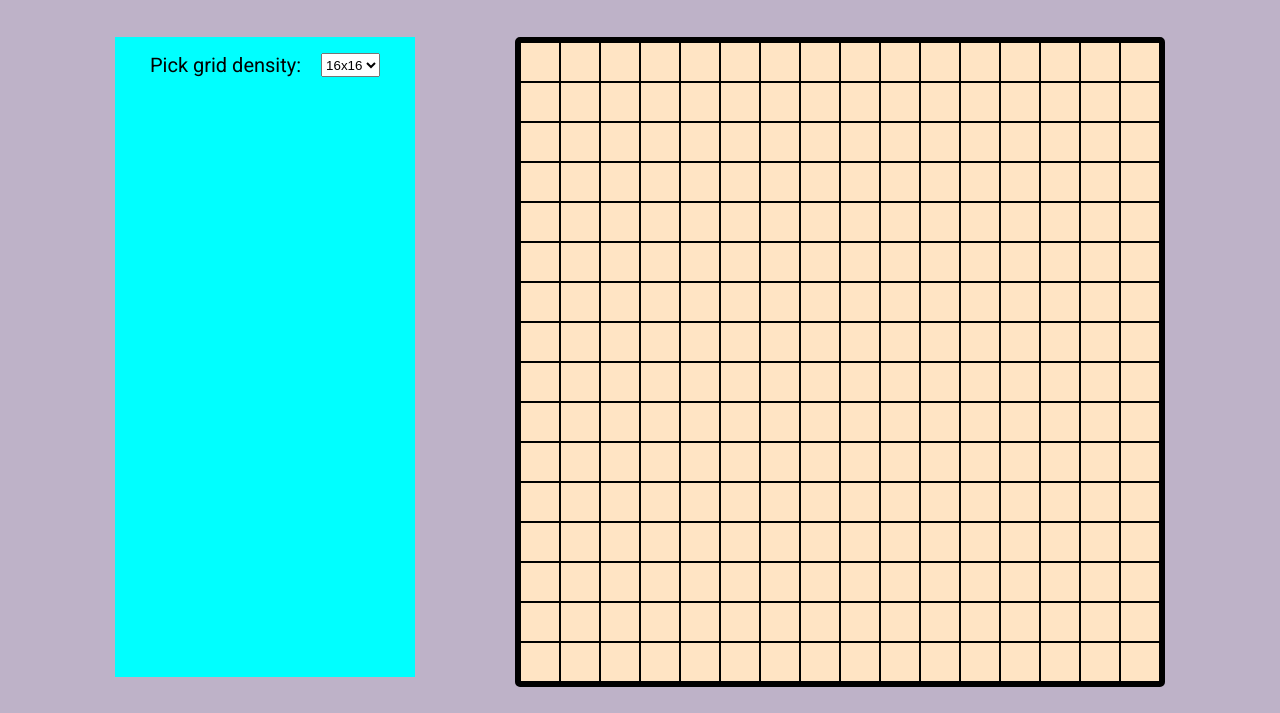
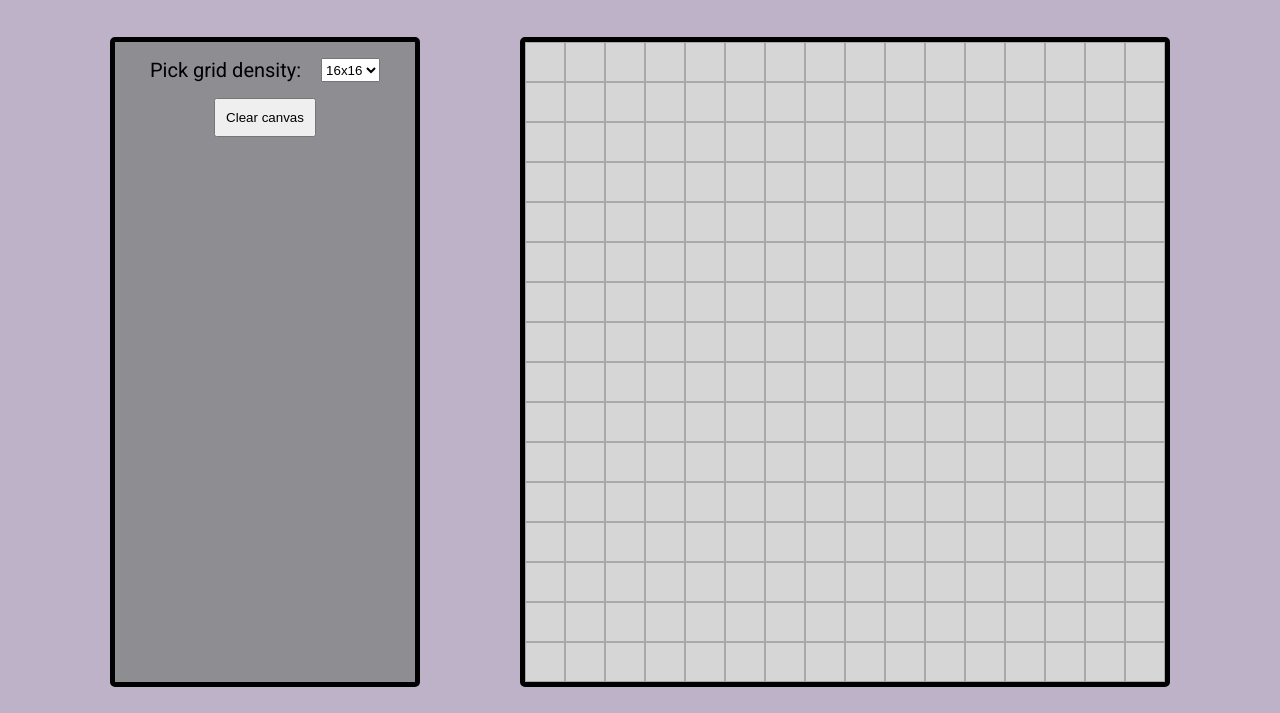
Before and after one commit to BlueBlack22/odin-etch-a-sketch, a plain HTML site: page index.html in a window 1280 px wide. Shown: the part 127-840 px from the top of the page. Drawn offline with Linux system fonts and the light colour scheme.

Commit message:
Added clear canvas button.

```diff
--- a/index.html
+++ b/index.html
@@ -14,13 +14,15 @@
             <div class="size-options">
                 <div>Pick grid density:</div>
                 <select id="grid-density">
-                    <option value="16">16x16</option>
+                    <option value="16" selected>16x16</option>
                     <option value="24">24x24</option>
                     <option value="32">32x32</option>
                     <option value="48">48x48</option>
                     <option value="64">64x64</option>
                 </select>
             </div>
+
+            <button id="clear-grid" class="options-button">Clear canvas</button>
         </div>
 
         <div class="sketchpad">
--- a/script.js
+++ b/script.js
@@ -1,9 +1,14 @@
+const sketchpad = document.querySelector('.sketchpad');
+
+function clearSketchpad() {
+    sketchpad.innerHTML = "";
+}
+
 function createGrid(gridDensity = 16) {
     const borderWidth = 1;
     gridSize = 640 / gridDensity - 2 * borderWidth;
 
-    const sketchpad = document.querySelector('.sketchpad');
-    sketchpad.innerHTML = "";
+    clearSketchpad();
 
     for (i = 1; i <= gridDensity * gridDensity; i++) {
         const gridbox = document.createElement('div');
@@ -17,3 +22,14 @@ function createGrid(gridDensity = 16) {
 }
 
 createGrid();
+
+var gridDensityList = document.getElementById('grid-density');
+
+gridDensityList.addEventListener('change', (e) => {
+    createGrid(e.target.value);
+});
+
+const clearBtn = document.getElementById('clear-grid');
+clearBtn.addEventListener('click', () => {
+    createGrid(gridDensityList.value);
+});
--- a/style.css
+++ b/style.css
@@ -36,16 +36,21 @@ body {
 }
 
 .settings {
-    background-color: aqua;
+    background-color: #8D8D92;
     font-family: Roboto, sans-serif;
     min-width: 300px;
     height: 640px;
     font-size: 20px;
+    border: 5px solid black;
+    border-radius: 5px;
+    display: flex;
+    flex-direction: column;
+    align-items: center;
 }
 
 .gridbox {
-    background-color: bisque;
-    border: 1px solid black;
+    background-color: #D7D6D6;
+    border: 1px solid darkgray;
     margin: 0;
     padding: 0;
     gap: 0;
@@ -61,3 +66,7 @@ body {
     justify-content: center;
     gap: 20px;
 }
+
+.options-button {
+    padding: 10px;
+}
```
